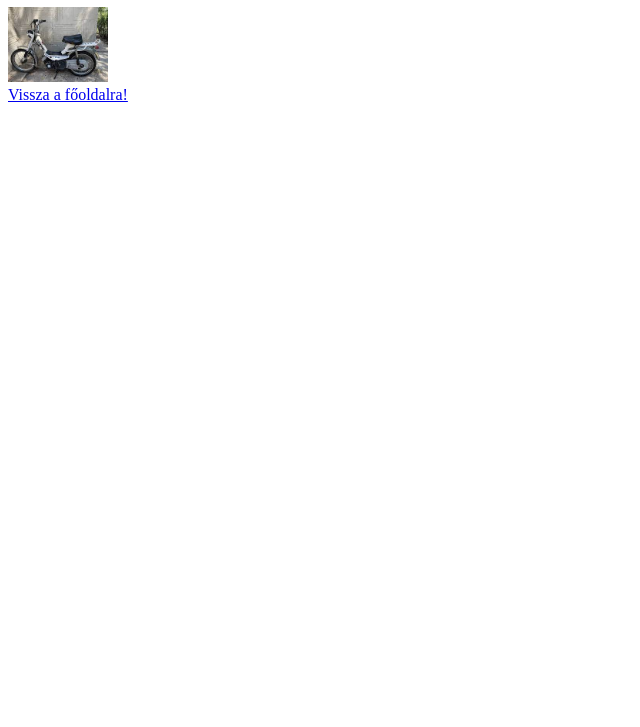
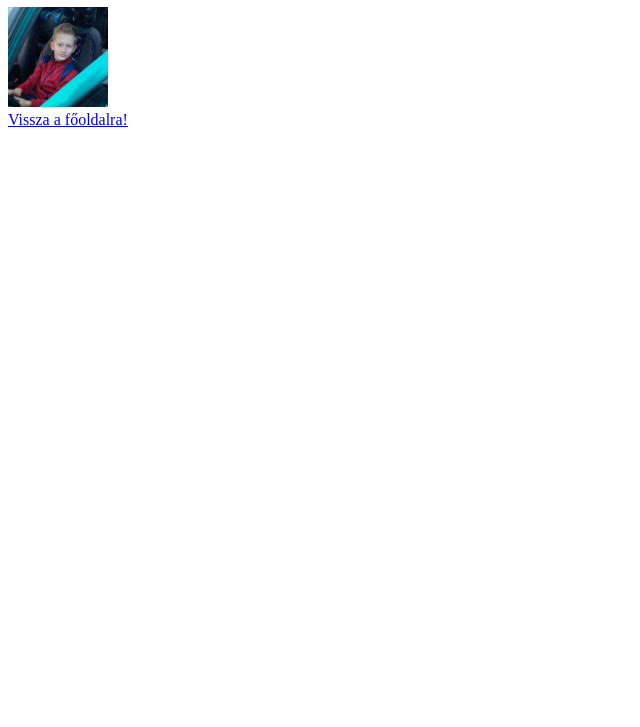
Before and after one commit to MarkotaiZsolt/web, a plain HTML site: page keplink.html in a window 1280 px wide. Shown: the part 73-800 px from the top of the page, without its empty margins (0-640 px from the left). Drawn offline with Linux system fonts and the light colour scheme.

Commit message:
fjadkugh

```diff
--- a/keplink.html
+++ b/keplink.html
@@ -11,7 +11,7 @@
 
     <a href="https://moped.blog.hu/2015/05/25/suzuki_eko">
 
-        <img src="img/suzka.jpg" alt="Suzuki Eko" title="Suzuki Eko" width="100"
+        <img src="img/foto.jpg" alt="Suzuki Eko" title="Suzuki Eko" width="100"
 
     </a>
 
```
